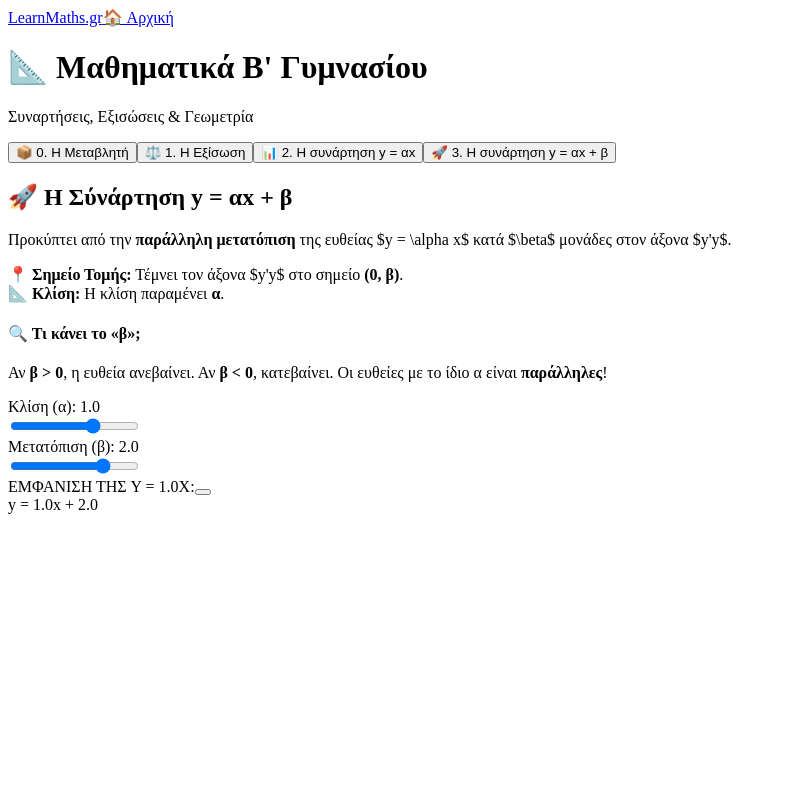
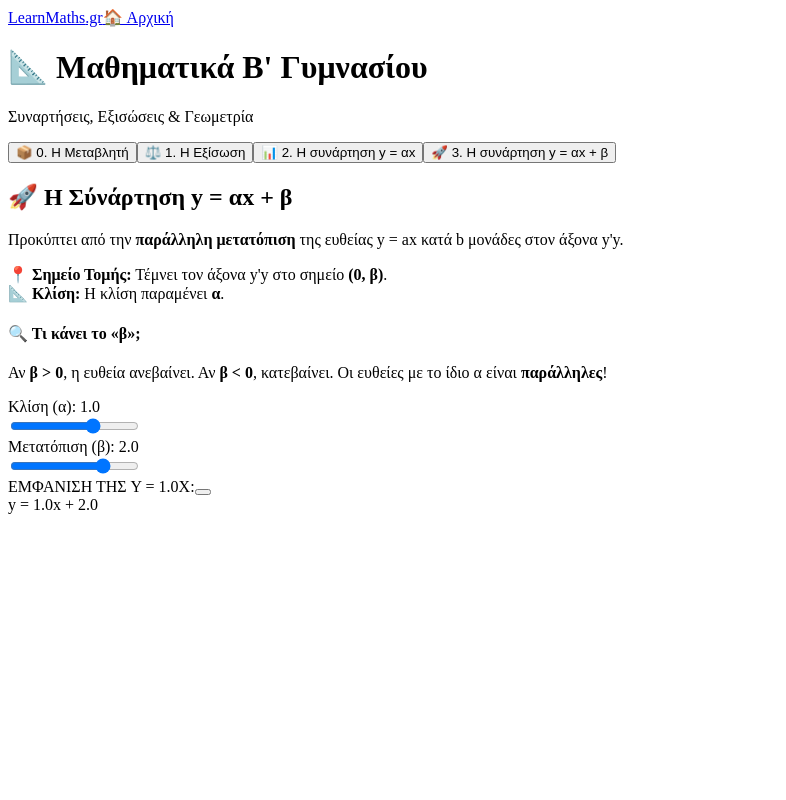
Before and after one commit to gkrimpas-lab/learn-maths-2026, a Next.js app: page /b-gymnasiou in a window 1280 px wide. Both pictures are taken after a click on the button "🚀 3. Η συνάρτηση y = αx + β". Shown: the top 800 px of the page, without its empty margins (0-786 px from the left). Built offline with nearby package versions, Linux system fonts and the light colour scheme.

Commit message:
Fix mathematical notation in Greek text

```diff
--- a/pages/b-gymnasiou.js
+++ b/pages/b-gymnasiou.js
@@ -271,15 +271,15 @@ export default function BGymnasiou() {
               <div className="space-y-2 max-w-2xl">
                 <h2 className="text-2xl font-black text-slate-900">🚀 Η Σύνάρτηση y = αx + β</h2>
                 <p className="text-slate-600 text-sm leading-relaxed">
-                  Προκύπτει από την <strong>παράλληλη μετατόπιση</strong> της ευθείας $y = \alpha x$ κατά $\beta$ μονάδες στον άξονα $y'y$.
+                  Προκύπτει από την <strong>παράλληλη μετατόπιση</strong> της ευθείας y = ax κατά b μονάδες στον άξονα y'y.
                 </p>
                 <div className="bg-amber-50 border border-amber-200 text-amber-950 text-xs p-3 rounded-xl font-semibold space-y-1">
-                  <div>📍 <strong>Σημείο Τομής:</strong> Τέμνει τον άξονα $y'y$ στο σημείο <strong>(0, β)</strong>.</div>
+                  <div>📍 <strong>Σημείο Τομής:</strong> Τέμνει τον άξονα y'y στο σημείο <strong>(0, β)</strong>.</div>
                   <div>📐 <strong>Κλίση:</strong> Η κλίση παραμένει <strong>α</strong>.</div>
                 </div>
               </div>
               <div className="bg-indigo-600 text-white p-4 rounded-2xl w-full md:w-72 shadow">
-                <h4 className="text-xs font-black uppercase opacity-75 tracking-wider">🔍 Τι κάνει το «β»;</h4>
+                <h4 className="text-xs font-black opacity-75 tracking-wider">🔍 Τι κάνει το «β»;</h4>
                 <p className="text-xs mt-1 leading-relaxed opacity-90">Αν <strong>β &gt; 0</strong>, η ευθεία ανεβαίνει. Αν <strong>β &lt; 0</strong>, κατεβαίνει. Οι ευθείες με το ίδιο α είναι <strong>παράλληλες</strong>!</p>
               </div>
             </div>
```
